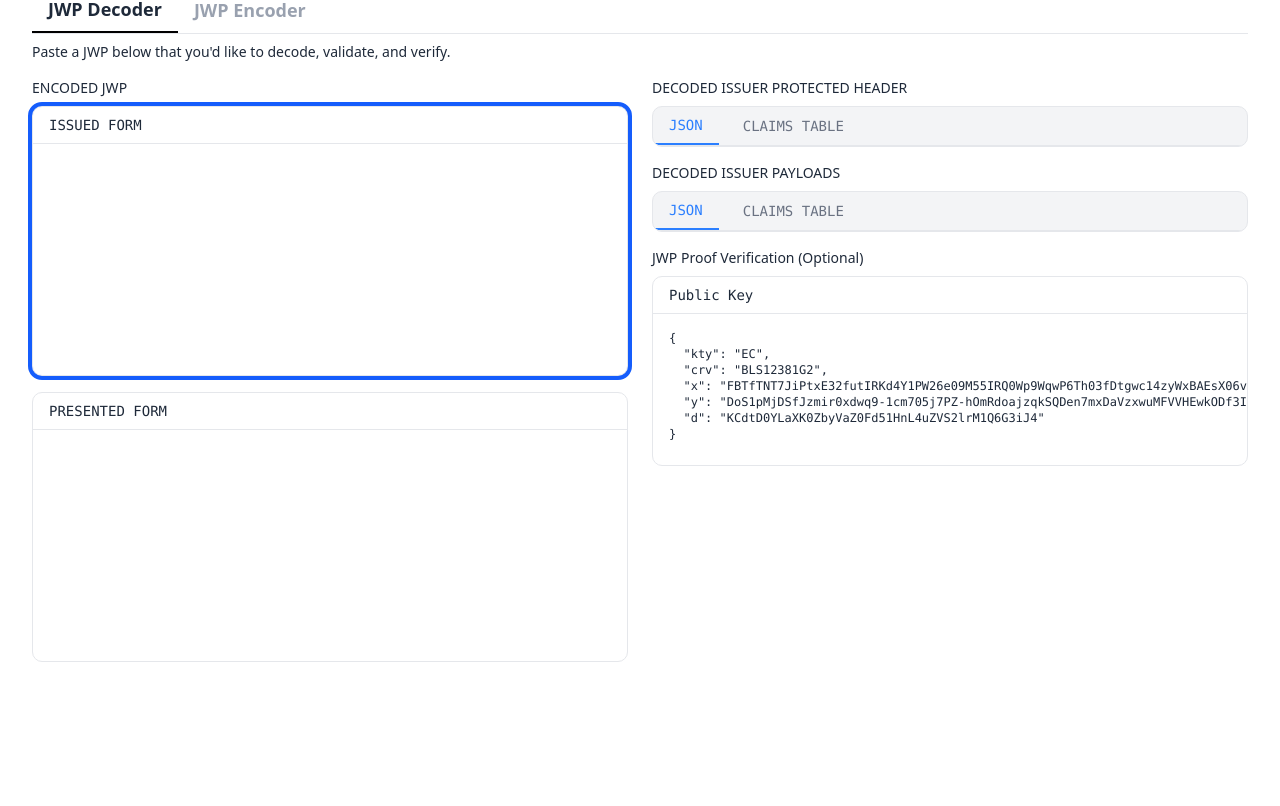
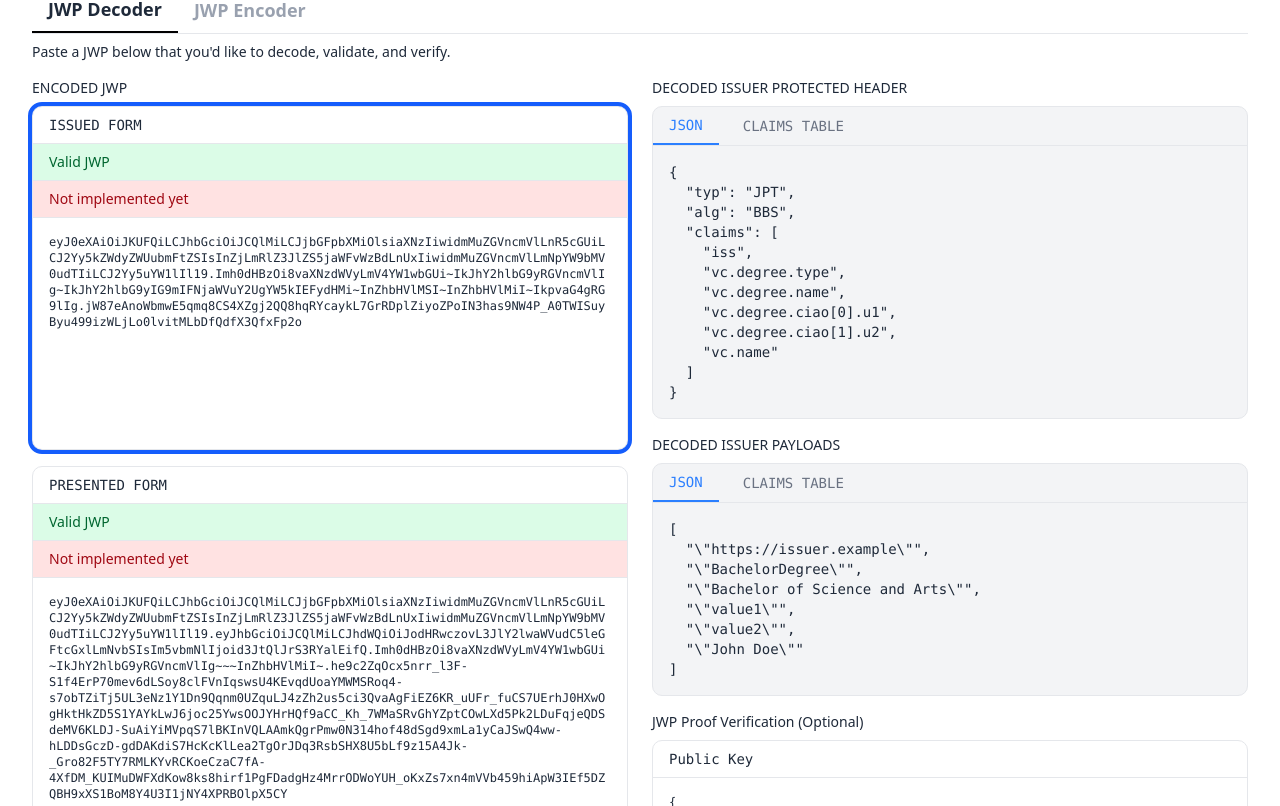
Before and after one commit to dorakemon/jwp-debugger, a React (Vite) app: page / in a window 1280 px wide. Shown: the part 554-1360 px from the top of the page. Before the commit the page ends 1264 px from the top, so only its background shows below. Built offline with nearby package versions, Linux system fonts and the light colour scheme.

Commit message:
feat: add validate logic and store for debugger

```diff
--- a/src/App.tsx
+++ b/src/App.tsx
@@ -9,12 +9,14 @@ import { DebuggerDescription, DebuggerHeader } from "./components/Debugger";
 import { Header } from "./components/Layout";
 import { JWPDecoder } from "./features/JWPDecoder";
 import { cn } from "./libs/tailwindUtils";
+import { DebuggerStore } from "./store/context";
 
 const App = () => {
   const [isPopoverOpen, setIsPopoverOpen] = useState(false);
   const [activeTab, setActiveTab] = useState<"decoder" | "encoder">("decoder");
 
   return (
+    <DebuggerStore>
       <div className="bg-white text-gray-800 min-h-screen antialiased">
         <Header />
         <div className="max-w-7xl mx-auto px-4 sm:px-6 lg:px-8 py-12">
@@ -58,6 +60,7 @@ const App = () => {
           {activeTab === "decoder" && <JWPDecoder />}
         </div>
       </div>
+    </DebuggerStore>
   );
 };
 
--- a/src/components/Card/CardWithTabsTitle.tsx
+++ b/src/components/Card/CardWithTabsTitle.tsx
@@ -3,7 +3,7 @@ import { BaseCard } from "./BaseCard";
 type CardWithTabsTitleProps = {
   activeTabKey: string;
   tabTitles: Record<string, string>;
-  onTabClick: (tabTitle: string) => void;
+  onTabClick?: (tabTitle: string) => void;
   disabled?: boolean;
   children: React.ReactNode;
 };
@@ -11,7 +11,7 @@ type CardWithTabsTitleProps = {
 export const CardWithTabsTitle: React.FC<CardWithTabsTitleProps> = ({
   activeTabKey,
   tabTitles,
-  onTabClick,
+  onTabClick = () => {},
   disabled = false,
   children,
 }) => {
--- a/src/components/JWPVisualizer/BaseTextarea.tsx
+++ b/src/components/JWPVisualizer/BaseTextarea.tsx
@@ -51,7 +51,6 @@ export const BaseTextarea = ({
       rows={minRows}
       onChange={(e) => {
         onChange?.(e.target.value);
-        console.log(e.target.value);
         adjustHeight();
       }}
     >
--- /dev/null
+++ b/src/components/StatusBanner/StatusBanner.tsx
@@ -0,0 +1,32 @@
+type StatusType = "success" | "warning" | "error";
+
+interface StatusBannerProps {
+  status: StatusType;
+  children?: React.ReactNode;
+}
+
+export const StatusBanner: React.FC<StatusBannerProps> = ({
+  status,
+  children,
+}) => {
+  const colorProfile = {
+    success: {
+      bg: "bg-green-100",
+      text: "text-green-800",
+    },
+    warning: {
+      bg: "bg-yellow-100",
+      text: "text-yellow-800",
+    },
+    error: {
+      bg: "bg-red-100",
+      text: "text-red-800",
+    },
+  };
+
+  return (
+    <div className={`font-sans ${colorProfile[status].bg} text-sm border-b`}>
+      <div className={`py-2 px-4 ${colorProfile[status].text}`}>{children}</div>
+    </div>
+  );
+};
--- /dev/null
+++ b/src/components/StatusBanner/index.tsx
@@ -0,0 +1 @@
+export * from "./StatusBanner";
--- a/src/features/JWPDecoder/components/JWPInput/JWPInput.tsx
+++ b/src/features/JWPDecoder/components/JWPInput/JWPInput.tsx
@@ -1,5 +1,8 @@
 import { CardWithTabsTitle, CardWithTextTitle } from "@/components/Card";
 import { BaseTextarea } from "@/components/JWPVisualizer/BaseTextarea";
+import { StatusBanner } from "@/components/StatusBanner";
+import { useDebuggerStore } from "@/store/context";
+import { useMemo } from "react";
 import { IssuedOrPresentedTabs } from "../../constants";
 
 type JWPInputProps = {
@@ -8,13 +11,73 @@ type JWPInputProps = {
   handleSelectIssuedOrPresented: (
     value: keyof typeof IssuedOrPresentedTabs,
   ) => void;
+  isseuedFormStatus: {
+    isValid: boolean;
+    validationError?: string;
+    isVerified: boolean;
+    verificationError?: string;
+  };
+  presentedFormStatus: {
+    isValid: boolean;
+    validationError?: string;
+    isVerified: boolean;
+    verificationError?: string;
+  };
 };
 
 export const JWPInput = ({
   isMobile,
   issuedOrPresented,
   handleSelectIssuedOrPresented,
+  isseuedFormStatus,
+  presentedFormStatus,
 }: JWPInputProps) => {
+  const {
+    issuedFormJWP,
+    setIssuedFormJWP,
+    presentedFormJWP,
+    setPresentedFormJWP,
+  } = useDebuggerStore();
+  const IssuedJwpStatusBanners = useMemo(() => {
+    return (
+      <>
+        <StatusBanner status={isseuedFormStatus.isValid ? "success" : "error"}>
+          {isseuedFormStatus.isValid
+            ? "Valid JWP"
+            : isseuedFormStatus.validationError}
+        </StatusBanner>
+        <StatusBanner
+          status={isseuedFormStatus.isVerified ? "success" : "error"}
+        >
+          {isseuedFormStatus.isVerified
+            ? "Proof Verified"
+            : isseuedFormStatus.verificationError}
+        </StatusBanner>
+      </>
+    );
+  }, [isseuedFormStatus]);
+
+  const PresentedJwpStatusBanners = useMemo(() => {
+    return (
+      <>
+        <StatusBanner
+          status={presentedFormStatus.isValid ? "success" : "error"}
+        >
+          {presentedFormStatus.isValid
+            ? "Valid JWP"
+            : presentedFormStatus.validationError}
+        </StatusBanner>
+        <StatusBanner
+          status={presentedFormStatus.isVerified ? "success" : "error"}
+        >
+          {presentedFormStatus.isVerified
+            ? "Proof Verified"
+            : presentedFormStatus.verificationError}
+        </StatusBanner>
+      </>
+    );
+  }, [presentedFormStatus]);
+
   return (
     <div>
       <div className="text-sm font-medium mb-2">ENCODED JWP</div>
@@ -28,7 +91,10 @@ export const JWPInput = ({
                 handleSelectIssuedOrPresented("issued");
               }}
             >
-              <BaseTextarea />
+              {IssuedJwpStatusBanners}
+              <BaseTextarea onChange={setIssuedFormJWP}>
+                {issuedFormJWP}
+              </BaseTextarea>
             </CardWithTextTitle>
             <CardWithTextTitle
               title={IssuedOrPresentedTabs.presented}
@@ -37,7 +103,10 @@ export const JWPInput = ({
                 handleSelectIssuedOrPresented("presented");
               }}
             >
-              <BaseTextarea />
+              {PresentedJwpStatusBanners}
+              <BaseTextarea onChange={setPresentedFormJWP}>
+                {presentedFormJWP}
+              </BaseTextarea>
             </CardWithTextTitle>
           </>
         ) : (
@@ -50,7 +119,21 @@ export const JWPInput = ({
               );
             }}
           >
-            <span>This is the content for the selected tab.</span>
+            {issuedOrPresented === "issued" ? (
+              <>
+                {IssuedJwpStatusBanners}
+                <BaseTextarea onChange={setIssuedFormJWP} key="issued">
+                  {issuedFormJWP}
+                </BaseTextarea>
+              </>
+            ) : (
+              <>
+                {PresentedJwpStatusBanners}
+                <BaseTextarea onChange={setPresentedFormJWP} key="presented">
+                  {presentedFormJWP}
+                </BaseTextarea>
+              </>
+            )}
           </CardWithTabsTitle>
         )}
       </div>
--- a/src/features/JWPDecoder/components/JWPOutput/JWPOutput.tsx
+++ b/src/features/JWPDecoder/components/JWPOutput/JWPOutput.tsx
@@ -4,6 +4,10 @@ import { OutputJSONOrTable } from "../../constants";
 type JWPOutputProps = {
   title: string;
   encodedValue?: string;
+  isValid?: boolean;
+  validationError?: string;
+  isVerified?: boolean;
+  verificationError?: string;
 };
 
 export const JWPOutput = ({ title, encodedValue }: JWPOutputProps) => {
@@ -14,10 +18,15 @@ export const JWPOutput = ({ title, encodedValue }: JWPOutputProps) => {
         <CardWithTabsTitle
           activeTabKey="json"
           tabTitles={OutputJSONOrTable}
-          onTabClick={() => {}}
           disabled
         >
-          {encodedValue && <div>{encodedValue}</div>}
+          <div className="p-4">
+            {encodedValue && (
+              <pre className="text-sm whitespace-pre overflow-x-auto">
+                {encodedValue}
+              </pre>
+            )}
+          </div>
         </CardWithTabsTitle>
       </div>
     </div>
--- a/src/features/JWPDecoder/components/main.tsx
+++ b/src/features/JWPDecoder/components/main.tsx
@@ -1,5 +1,6 @@
 import { useIsMobile } from "@/hooks/useIsMobile";
 import { useSelectIssuedOrPresented } from "../hooks/useSelectIssuedOrPresented";
+import { useValidateResult } from "../hooks/useValidateResult";
 import { JWPInput } from "./JWPInput";
 import { JWPOutput } from "./JWPOutput";
 import { PubKeyInput } from "./PubKeyInput";
@@ -8,6 +9,11 @@ export const JWPDecoder = () => {
   const isMobile = useIsMobile();
   const { issuedOrPresented, handleSelectIssuedOrPresented } =
     useSelectIssuedOrPresented();
+  const { getIssuedFormattedData, getPresentedFormattedData } =
+    useValidateResult();
+  const issuedData = getIssuedFormattedData();
+  const presentedData = getPresentedFormattedData();
+
   return (
     <div>
       <div className="font-light16 text-sm mb-4">
@@ -21,6 +27,18 @@ export const JWPDecoder = () => {
             isMobile={isMobile}
             issuedOrPresented={issuedOrPresented}
             handleSelectIssuedOrPresented={handleSelectIssuedOrPresented}
+            isseuedFormStatus={{
+              isValid: issuedData.isValid,
+              validationError: issuedData.validationError,
+              isVerified: false,
+              verificationError: "Not implemented yet",
+            }}
+            presentedFormStatus={{
+              isValid: presentedData.isValid,
+              validationError: presentedData.validationError,
+              isVerified: false,
+              verificationError: "Not implemented yet",
+            }}
           />
         </div>
         <div
@@ -28,14 +46,29 @@ export const JWPDecoder = () => {
         >
           {issuedOrPresented === "issued" ? (
             <>
-              <JWPOutput title="DECODED ISSUER PROTECTED HEADER" />
-              <JWPOutput title="DECODED ISSUER PAYLOADS" />
+              <JWPOutput
+                title="DECODED ISSUER PROTECTED HEADER"
+                encodedValue={issuedData.header}
+              />
+              <JWPOutput
+                title="DECODED ISSUER PAYLOADS"
+                encodedValue={issuedData.payloads}
+              />
             </>
           ) : (
             <>
-              <JWPOutput title="DECODED PRESENTED PROTECTED HEADER" />
-              <JWPOutput title="DECODED ISSUER PROTECTED HEADER" />
-              <JWPOutput title="DECODED PRESENTATION PAYLOADS" />
+              <JWPOutput
+                title="DECODED ISSUER PROTECTED HEADER"
+                encodedValue={presentedData.issuerHeader}
+              />
+              <JWPOutput
+                title="DECODED PRESENTED PROTECTED HEADER"
+                encodedValue={presentedData.presentationHeader}
+              />
+              <JWPOutput
+                title="DECODED PRESENTATION PAYLOADS"
+                encodedValue={presentedData.payloads}
+              />
             </>
           )}
           <PubKeyInput
--- /dev/null
+++ b/src/features/JWPDecoder/hooks/useValidateResult.ts
@@ -0,0 +1,77 @@
+import { useDebuggerStore } from "@/store/context";
+import { validateIssuedForm, validatePresentedForm } from "../libs/validate";
+
+export const useValidateResult = () => {
+  const { issuedFormJWP, presentedFormJWP } = useDebuggerStore();
+
+  const issuedFormJWPValidateResult = validateIssuedForm(issuedFormJWP);
+  const presentedFormJWPValidateResult =
+    validatePresentedForm(presentedFormJWP);
+
+  const getIssuedFormattedData = () => {
+    if (!issuedFormJWPValidateResult.success)
+      return {
+        isValid: false,
+        validationError: issuedFormJWPValidateResult.message,
+        header: "",
+        payloads: "",
+      };
+
+    return {
+      isValid: true,
+      validationError: "",
+      header: JSON.stringify(
+        issuedFormJWPValidateResult.parsedResult.issuerProtectedHeader,
+        null,
+        2,
+      ),
+      payloads: JSON.stringify(
+        issuedFormJWPValidateResult.parsedResult.payload.map(
+          (value) => value.decoded,
+        ),
+        null,
+        2,
+      ),
+    };
+  };
+
+  const getPresentedFormattedData = () => {
+    if (!presentedFormJWPValidateResult.success)
+      return {
+        isValid: false,
+        validationError: presentedFormJWPValidateResult.message,
+        issuerHeader: "",
+        presentationHeader: "",
+        payloads: "",
+      };
+
+    return {
+      isValid: true,
+      validationError: "",
+      issuerHeader: JSON.stringify(
+        presentedFormJWPValidateResult.parsedResult.issuerProtectedHeader,
+        null,
+        2,
+      ),
+      presentationHeader: JSON.stringify(
+        presentedFormJWPValidateResult.parsedResult.presentationProtectedHeader,
+        null,
+        2,
+      ),
+      payloads: JSON.stringify(
+        presentedFormJWPValidateResult.parsedResult.payload.map(
+          (value) => value.decoded,
+        ),
+        null,
+        2,
+      ),
+    };
+  };
+
+  return {
+    issuedFormJWPValidateResult,
+    presentedFormJWPValidateResult,
+    getIssuedFormattedData,
+    getPresentedFormattedData,
+  };
+};
--- a/src/features/JWPDecoder/index.ts
+++ b/src/features/JWPDecoder/index.ts
@@ -1 +1,5 @@
 export { JWPDecoder } from "./components/main";
+export type {
+  IssuedFormJWPResult,
+  PresentedFormJWPResult,
+} from "./libs/validate/validateJWP";
--- a/src/features/JWPDecoder/libs/validate/validateJWP.ts
+++ b/src/features/JWPDecoder/libs/validate/validateJWP.ts
@@ -5,8 +5,8 @@ type ParsedFullResult = {
   // biome-ignore lint/suspicious/noExplicitAny: <explanation>
   presentationProtectedHeader: Record<string, any>;
   // biome-ignore lint/suspicious/noExplicitAny: <explanation>
-  issuedProtectedHeader: Record<string, any>;
-  issuedPayload: {
+  issuerProtectedHeader: Record<string, any>;
+  payload: {
     raw: string;
     decoded: string;
     claim: string;
@@ -14,12 +14,15 @@ type ParsedFullResult = {
   proof: string;
 };
 
-export type ValidateResult =
+export type IssuedFormJWPResult =
   | {
       success: true;
       type: "issued";
       parsedResult: Omit<ParsedFullResult, "presentationProtectedHeader">;
     }
+  | { success: false; message: string };
+
+export type PresentedFormJWPResult =
   | {
       success: true;
       type: "presented";
@@ -28,34 +31,19 @@ export type ValidateResult =
   | { success: false; message: string };
 
 /**
- * Validate JWP
+ * Validate IssuedForm JWP
  */
-export const validateJWP = (
-  type: "issued" | "presented",
-  jwp: string,
-): ValidateResult => {
+export const validateIssuedForm = (jwp: string): IssuedFormJWPResult => {
   const parts = jwp.split(".");
 
   // Check if the JWP has the correct number of parts
-  if (
-    (type === "issued" && parts.length !== 3) ||
-    (type === "presented" && parts.length !== 4)
-  ) {
+  if (parts.length !== 3) {
     return {
       success: false,
-      message: `Invalid JWP format: Expected ${type === "issued" ? "three" : "four"} parts separated by dots`,
+      message: "Invalid JWP format: Expected three parts separated by dots",
     };
   }
 
-  return type === "issued"
-    ? validateIssuedForm(parts)
-    : validatePresentedForm(parts);
-};
-
-/**
- * Validate IssuedForm JWP
- */
-const validateIssuedForm = (parts: string[]): ValidateResult => {
   const [headerBase64, payloadBase64, proof] = parts;
 
   // Validate issued header
@@ -77,8 +65,8 @@ const validateIssuedForm = (parts: string[]): ValidateResult => {
     success: true,
     type: "issued",
     parsedResult: {
-      issuedProtectedHeader: headerResult.header,
-      issuedPayload: payloadResult.payloads,
+      issuerProtectedHeader: headerResult.header,
+      payload: payloadResult.payloads,
       proof,
     },
   };
@@ -87,7 +75,17 @@ const validateIssuedForm = (parts: string[]): ValidateResult => {
 /**
  * Validate PresentedForm JWP
  */
-const validatePresentedForm = (parts: string[]): ValidateResult => {
+export const validatePresentedForm = (jwp: string): PresentedFormJWPResult => {
+  const parts = jwp.split(".");
+
+  // Check if the JWP has the correct number of parts
+  if (parts.length !== 4) {
+    return {
+      success: false,
+      message: "Invalid JWP format: Expected four parts separated by dots",
+    };
+  }
+
   const [issuedHeaderBase64, presentHeaderBase64, payloadBase64, proof] = parts;
 
   // Validate presentation header
@@ -99,6 +97,7 @@ const validatePresentedForm = (parts: string[]): ValidateResult => {
       message: presentHeaderResult.message,
     };
   }
+
   // Validate issued header
   const issuedHeaderResult = validateIssuerProtectedHeader(issuedHeaderBase64);
   if (!issuedHeaderResult.success) {
@@ -107,6 +106,7 @@ const validatePresentedForm = (parts: string[]): ValidateResult => {
       message: issuedHeaderResult.message,
     };
   }
+
   // Validate payload
   const payloadResult = validatePayload(
     payloadBase64,
@@ -115,14 +115,15 @@ const validatePresentedForm = (parts: string[]): ValidateResult => {
   if (!payloadResult.success) {
     return { success: false, message: payloadResult.message };
   }
+
   // Validation successful
   return {
     success: true,
     type: "presented",
     parsedResult: {
       presentationProtectedHeader: presentHeaderResult.header,
-      issuedProtectedHeader: issuedHeaderResult.header,
-      issuedPayload: payloadResult.payloads,
+      issuerProtectedHeader: issuedHeaderResult.header,
+      payload: payloadResult.payloads,
       proof,
     },
   };
--- /dev/null
+++ b/src/store/context.tsx
@@ -0,0 +1,46 @@
+import { createContext, useContext, useState } from "react";
+
+interface JwpDebuggerContextState {
+  issuedFormJWP: string;
+  setIssuedFormJWP: React.Dispatch<React.SetStateAction<string>>;
+  presentedFormJWP: string;
+  setPresentedFormJWP: React.Dispatch<React.SetStateAction<string>>;
+}
+
+const JwpDebuggerContext = createContext<JwpDebuggerContextState | undefined>(
+  undefined,
+);
+
+interface DebuggerStoreProviderProps {
+  children: React.ReactNode;
+}
+
+export const DebuggerStore: React.FC<DebuggerStoreProviderProps> = ({
+  children,
+}) => {
+  const [issuedFormJWP, setIssuedFormJWP] = useState<string>(
+    "eyJ0eXAiOiJKUFQiLCJhbGciOiJCQlMiLCJjbGFpbXMiOlsiaXNzIiwidmMuZGVncmVlLnR5cGUiLCJ2Yy5kZWdyZWUubmFtZSIsInZjLmRlZ3JlZS5jaWFvWzBdLnUxIiwidmMuZGVncmVlLmNpYW9bMV0udTIiLCJ2Yy5uYW1lIl19.Imh0dHBzOi8vaXNzdWVyLmV4YW1wbGUi~IkJhY2hlbG9yRGVncmVlIg~IkJhY2hlbG9yIG9mIFNjaWVuY2UgYW5kIEFydHMi~InZhbHVlMSI~InZhbHVlMiI~IkpvaG4gRG9lIg.jW87eAnoWbmwE5qmq8CS4XZgj2QQ8hqRYcaykL7GrRDplZiyoZPoIN3has9NW4P_A0TWISuyByu499izWLjLo0lvitMLbDfQdfX3QfxFp2o",
+  );
+  const [presentedFormJWP, setPresentedFormJWP] = useState<string>(
+    "eyJ0eXAiOiJKUFQiLCJhbGciOiJCQlMiLCJjbGFpbXMiOlsiaXNzIiwidmMuZGVncmVlLnR5cGUiLCJ2Yy5kZWdyZWUubmFtZSIsInZjLmRlZ3JlZS5jaWFvWzBdLnUxIiwidmMuZGVncmVlLmNpYW9bMV0udTIiLCJ2Yy5uYW1lIl19.eyJhbGciOiJCQlMiLCJhdWQiOiJodHRwczovL3JlY2lwaWVudC5leGFtcGxlLmNvbSIsIm5vbmNlIjoid3JtQlJrS3RYalEifQ.Imh0dHBzOi8vaXNzdWVyLmV4YW1wbGUi~IkJhY2hlbG9yRGVncmVlIg~~~InZhbHVlMiI~.he9c2ZqOcx5nrr_l3F-S1f4ErP70mev6dLSoy8clFVnIqswsU4KEvqdUoaYMWMSRoq4-s7obTZiTj5UL3eNz1Y1Dn9Qqnm0UZquLJ4zZh2us5ci3QvaAgFiEZ6KR_uUFr_fuCS7UErhJ0HXwOgHktHkZD5S1YAYkLwJ6joc25YwsOOJYHrHQf9aCC_Kh_7WMaSRvGhYZptCOwLXd5Pk2LDuFqjeQDSdeMV6KLDJ-SuAiYiMVpqS7lBKInVQLAAmkQgrPmw0N314hof48dSgd9xmLa1yCaJSwQ4ww-hLDDsGczD-gdDAKdiS7HcKcKlLea2TgOrJDq3RsbSHX8U5bLf9z15A4Jk-_Gro82F5TY7RMLKYvRCKoeCzaC7fA-4XfDM_KUIMuDWFXdKow8ks8hirf1PgFDadgHz4MrrODWoYUH_oKxZs7xn4mVVb459hiApW3IEf5DZQBH9xXS1BoM8Y4U3I1jNY4XPRBOlpX5CY",
+  );
+  const value = {
+    issuedFormJWP,
+    setIssuedFormJWP,
+    presentedFormJWP,
+    setPresentedFormJWP,
+  };
+  return (
+    <JwpDebuggerContext.Provider value={value}>
+      {children}
+    </JwpDebuggerContext.Provider>
+  );
+};
+
+export const useDebuggerStore = (): JwpDebuggerContextState => {
+  const context = useContext(JwpDebuggerContext);
+  if (context === undefined) {
+    throw new Error("useDebuggerStore must be used within a DebuggerStore");
+  }
+  return context;
+};
```
Also changed, not shown: 1 other file (tests, documents, lock files or other folders). Lines whose indentation alone changed are shown as unchanged.
